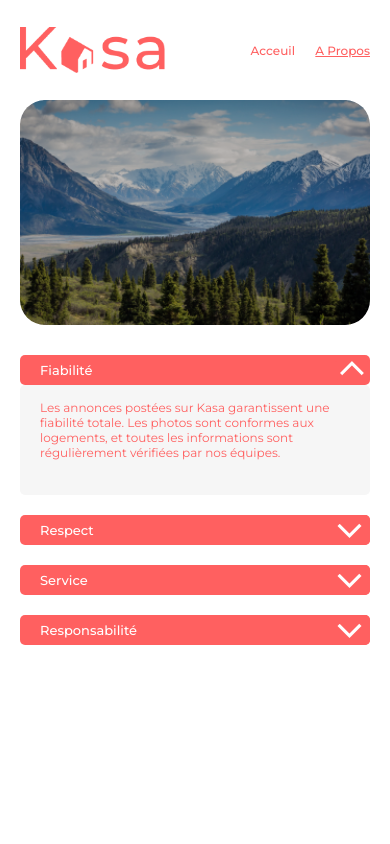
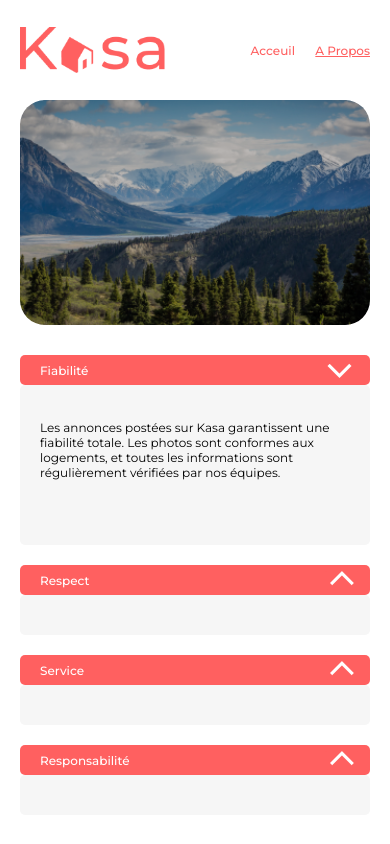
Before and after one commit to NKSnT/Kasa, a React (Create React App) app: page /about in a window 390 px wide. Both pictures are taken after a click on the button 349 px from the left and 370 px from the top of the page. Shown: the top 844 px of the page. Built offline with nearby package versions, Linux system fonts and the light colour scheme.

Commit message:
Collapsible fixe + animation variante

```diff
--- a/src/components/Card.jsx
+++ b/src/components/Card.jsx
@@ -5,6 +5,7 @@ import PropTypes from 'prop-types';
 import DefaultPicture from '../assets/default-png.png';
 import '../styles/Card.css';
 function Card({ title, cover, id }) {
+  console.log(id);
   return (
     <div
       className="card-grid-container"
--- a/src/components/Collapsible.jsx
+++ b/src/components/Collapsible.jsx
@@ -1,10 +1,32 @@
-import { React, useState } from 'react';
+import { React, useState, useEffect } from 'react';
+
+import { useRef } from 'react';
 
 import arrow_down from '../assets/arrow_down.png';
 import arrow_up from '../assets/arrow_up.png';
 import '../styles/Collapsible.css';
 
 function Collapsible(props) {
+  console.log(props);
+  console.log(props.content);
+  /*  props.content.map((element) => (
+    <p className="">
+      {element}
+    </p>
+  )) */
+
+  const contentRef = useRef();
+
+  const [isAList, setIsAList] = useState(false);
+  useEffect(() => {
+    function handleList() {
+      if (Array.isArray(props.content)) {
+        setIsAList(true);
+      }
+    }
+    handleList();
+  }, []);
+  console.log(isAList);
   const [open, setOPen] = useState(false);
   const toggle = () => {
     setOPen(!open);
@@ -14,11 +36,43 @@ function Collapsible(props) {
       <div className="collapsible-content-parent">
         <p className="">{props.label}</p>
         <button className="collapsible-button" onClick={toggle}>
-          {!open && <img src={arrow_down} alt="arrow" className="" />}
-          {open && <img src={arrow_up} alt="arrow" className="" />}
+          {open && <img src={arrow_down} alt="arrow" className="" />}
+          {!open && <img src={arrow_up} alt="arrow" className="" />}
         </button>
       </div>
-      {open && <div className="collapsible-content">{props.children}</div>}
+
+      <div
+        className={'collapsible-content'}
+        ref={contentRef}
+        style={open ? { height: contentRef.current.scrollHeight + 'px' } : { height: '0px' }}>
+        {isAList ? (
+          props.content.map((element, index) => (
+            <p className="" key={index} style={open ? { opacity: '1' } : { opacity: '0' }}>
+              {element}
+            </p>
+          ))
+        ) : (
+          <p className="" style={open ? { opacity: '1' } : { opacity: '0' }}>
+            {props.content}
+          </p>
+        )}
+      </div>
+      {
+        //without any render (no animation)
+        /* {open && (
+        <div className="collapsible-content test">
+          {isAList ? (
+            props.content.map((element, index) => (
+              <p className="" key={index}>
+                {element}
+              </p>
+            ))
+          ) : (
+            <p className="">{props.content}</p>
+          )}
+        </div>
+      )} */
+      }
     </div>
   );
 }
--- a/src/pages/About.jsx
+++ b/src/pages/About.jsx
@@ -31,38 +31,30 @@ function Home() {
           {isMobile && <Banner cover={BackgroundIMG_mobile} title={''} />}
         </div>
         <div className="section-collapsible">
-          <Collapsible label="Fiabilité">
-            <p>
-              Les annonces postées sur Kasa garantissent une fiabilité totale. Les photos sont
-              conformes aux logements, et toutes les informations sont régulièrement vérifiées par
-              nos équipes.
-            </p>
-          </Collapsible>
-
-          <Collapsible label="Respect">
-            <p>
-              La bienveillance fait partie des valeurs fondatrices de Kasa. Tout comportement
-              discriminatoire ou de perturbation du voisinage entraînera une exclusion de notre
-              plateforme.
-            </p>
-          </Collapsible>
-
-          <Collapsible label="Service">
-            <p>
-              Nos équipes se tiennent à votre disposition pour vous fournir une expérience parfaite.
-              N'hésitez pas à nous contacter si vous avez la moindre question.
-            </p>
-          </Collapsible>
-
-          <Collapsible label="Responsabilité">
-            <p>
-              La sécurité est la priorité de Kasa. Aussi bien pour nos hôtes que pour les voyageurs,
-              chaque logement correspond aux critères de sécurité établis par nos services. En
-              laissant une note aussi bien à l'hôte qu'au locataire, cela permet à nos équipes de
-              vérifier que les standards sont bien respectés. Nous organisons également des ateliers
-              sur la sécurité domestique pour nos hôtes.
-            </p>
-          </Collapsible>
+          <Collapsible
+            label="Fiabilité"
+            content={
+              'Les annonces postées sur Kasa garantissent une fiabilité totale. Les photos sont conformes aux logements, et toutes les informations sont régulièrement vérifiées par nos équipes.'
+            }
+          />
+          <Collapsible
+            label="Respect"
+            content={
+              ' La bienveillance fait partie des valeurs fondatrices de Kasa. Tout comportement discriminatoire ou de perturbation du voisinage entraînera une exclusion de notre plateforme.'
+            }
+          />
+          <Collapsible
+            label="Service"
+            content={
+              "Nos équipes se tiennent à votre disposition pour vous fournir une expérience parfaite.  N'hésitez pas à nous contacter si vous avez la moindre question."
+            }
+          />
+          <Collapsible
+            label="Responsabilité"
+            content={
+              "La sécurité est la priorité de Kasa. Aussi bien pour nos hôtes que pour les voyageurs, chaque logement correspond aux critères de sécurité établis par nos services. En laissant une note aussi bien à l'hôte qu'au locataire, cela permet à nos équipes de vérifier que les standards sont bien respectés. Nous organisons également des ateliers sur la sécurité domestique pour nos hôtes."
+            }
+          />
         </div>
       </div>
     </div>
--- a/src/pages/Logement.jsx
+++ b/src/pages/Logement.jsx
@@ -75,17 +75,9 @@ function Logement() {
                 </div>
               </div>
               <div className="logement-collapsible-container">
-                <Collapsible label="Description">
-                  <p className="logement-collapsible-p">{infoLogement.description}</p>
-                </Collapsible>
+                <Collapsible label="description" content={infoLogement.description} />
                 <div className="collapssible-separator"></div>
-                <Collapsible label="Equipements">
-                  {infoLogement.equipments.map((element, index) => (
-                    <p className="logement-collapsible-p" key={index}>
-                      {element}
-                    </p>
-                  ))}
-                </Collapsible>
+                <Collapsible label="Equipements" content={infoLogement.equipments} />
               </div>
             </div>
           </div>
--- a/src/styles/Collapsible.css
+++ b/src/styles/Collapsible.css
@@ -1,53 +1,65 @@
-
- .collapsible-container{
-     display:flex;
+.collapsible-container {
+  display: flex;
   flex-direction: column;
   justify-content: space-between;
   align-items: center;
 
   width: 80%;
-
+  height: fit-content;
   margin: 10px 0 10px 0;
 }
 .collapsible-content-parent {
-     background-color: #FF6060;
+  background-color: #ff6060;
   border-radius: 5px;
 
-     height: 50px ;
+  height: 50px;
   min-height: 50px;
   width: 100%;
 
-     display:flex;
+  display: flex;
   flex-direction: row;
   justify-content: space-between;
   align-items: center;
 }
+
+.collapsible-content {
+  background-color: #f6f6f6;
+  height: 100%;
+  width: 100%;
+  border-radius: 5px;
+  transition: height ease 0.9s;
+  z-index: -1;
+}
+.collapsible-content p {
+  position: relative;
+  padding: 20px 30px 25px 20px;
+  margin: 0;
+  color: black;
+  font-weight: 400;
+  font-size: 18px;
+
+  transition: opacity ease 0.9s;
+}
+
 .collapsible-content-parent p {
   color: white;
   margin: 0 0 0 20px;
 }
- .collapsible-content {
-     padding: 30px 0 10px 0;
-     background-color: #F6F6F6;
-     width: 100%;
-     height: 100%;
-     border-radius: 5px;
+
+.collapsible-button {
+  background-color: #ff6060;
+  border: none;
+  margin-right: 10px;
 }
-.collapsible-content p {
-     margin: 0px 30px 10px 20px;
-     color: #FF6060;
-     font-weight: 400;
-}
- .collapsible-content-show {
-     height: 200px;
- }
- .collapsible-button {
-     background-color: #FF6060;
-     border: none;
- }
- .collapssible-separator{
+.collapssible-separator {
   width: 10%;
 }
+
+.logement-collapsible-p {
+  font-size: 18px;
+  color: black;
+}
+
 @media (max-width: 991px) {
   .collapsible-container {
     width: 100%;
@@ -58,11 +70,11 @@
     width: 100%;
   }
   .collapsible-content-parent {
-          height: 30px ;
+    height: 30px;
     min-height: 30px;
   }
   .collapsible-content-parent p {
-          font-size: 13px;
+    font-size: 12px;
   }
   .collapsible-content {
     padding: 15px 0 25px 0;
--- a/src/styles/Logement.css
+++ b/src/styles/Logement.css
@@ -1,4 +1,4 @@
-.logementInfo-section{
+.logementInfo-section {
   width: 100%;
   display: flex;
   flex-direction: column;
@@ -6,12 +6,12 @@
 
   padding: 0 0 20px 0;
 }
-.logement-info-wrapper{
+.logement-info-wrapper {
   display: flex;
   flex-direction: row;
   width: 100%;
 }
-.logement-introinfo{
+.logement-introinfo {
   display: flex;
   flex-direction: column;
   justify-content: space-between;
@@ -20,20 +20,21 @@
   width: 100%;
   margin: 30px 0 24px 0;
 }
-.logement-introinfo p, h1{
-     color: #FF6060;
+.logement-introinfo p,
+h1 {
+  color: #ff6060;
 }
-.logement-title{
+.logement-title {
   font-size: 36px;
   font-weight: 500;
   margin: 0;
 }
-.logement-location{
+.logement-location {
   font-size: 26px;
   font-weight: 500;
   margin: 0;
 }
-.host-rating{
+.host-rating {
   width: 100%;
   display: flex;
   flex-direction: column;
@@ -43,73 +44,69 @@
   margin: 30px 0 24px 0;
 }
 .host-rating p {
-     color: #FF6060;
+  color: #ff6060;
 }
-.host-wrapper{
+.host-wrapper {
   display: flex;
   text-align: center;
   flex: 1;
-
 }
-.tags-container{
+.tags-container {
   display: flex;
   flex-direction: row;
   align-items: center;
   flex-wrap: wrap;
   margin-top: 20px;
 }
-.rating-container{
+.rating-container {
   display: flex;
   flex-direction: row;
   align-items: center;
   margin-top: 20px;
 }
-.logement-collapsible-container{
+.logement-collapsible-container {
   display: flex;
   flex-direction: row;
 
   width: 100%;
 }
-.logement-collapsible-content{
+.logement-collapsible-content {
   flex-direction: column;
   height: 100%;
 }
-.logement-collapsible-p{
+.host-wrapper p {
   font-size: 18px;
-}
-.host-wrapper p{
-     font-size: 18px;
-     margin: 7.5px 0 7.5px 0 ;
+  margin: 7.5px 0 7.5px 0;
 }
 @media (max-width: 720px) {
-     .logement-collapsible-container{
+  .logement-collapsible-container {
     flex-direction: column;
   }
-     .logement-info-wrapper{
+  .logement-info-wrapper {
     display: flex;
     flex-direction: column;
     width: 100%;
     margin: 30px 0 24px 0;
   }
-     .host-rating{
+  .host-rating {
     flex-direction: row-reverse;
     justify-content: space-between;
     align-items: center;
     margin-top: 0;
   }
-     .host-wrapper{
-          flex:0;
+  .host-wrapper {
+    flex: 0;
   }
-     .rating-container{
+  .rating-container {
     margin: 0;
   }
-     .host-wrapper p{
+  .host-wrapper p {
     font-size: 14px;
-
   }
 }
 @media (max-width: 991px) {
-     .logement-title, .logement-location{
+  .logement-title,
+  .logement-location {
     font-size: 18px;
   }
 }
```
Lines whose indentation alone changed are shown as unchanged.
